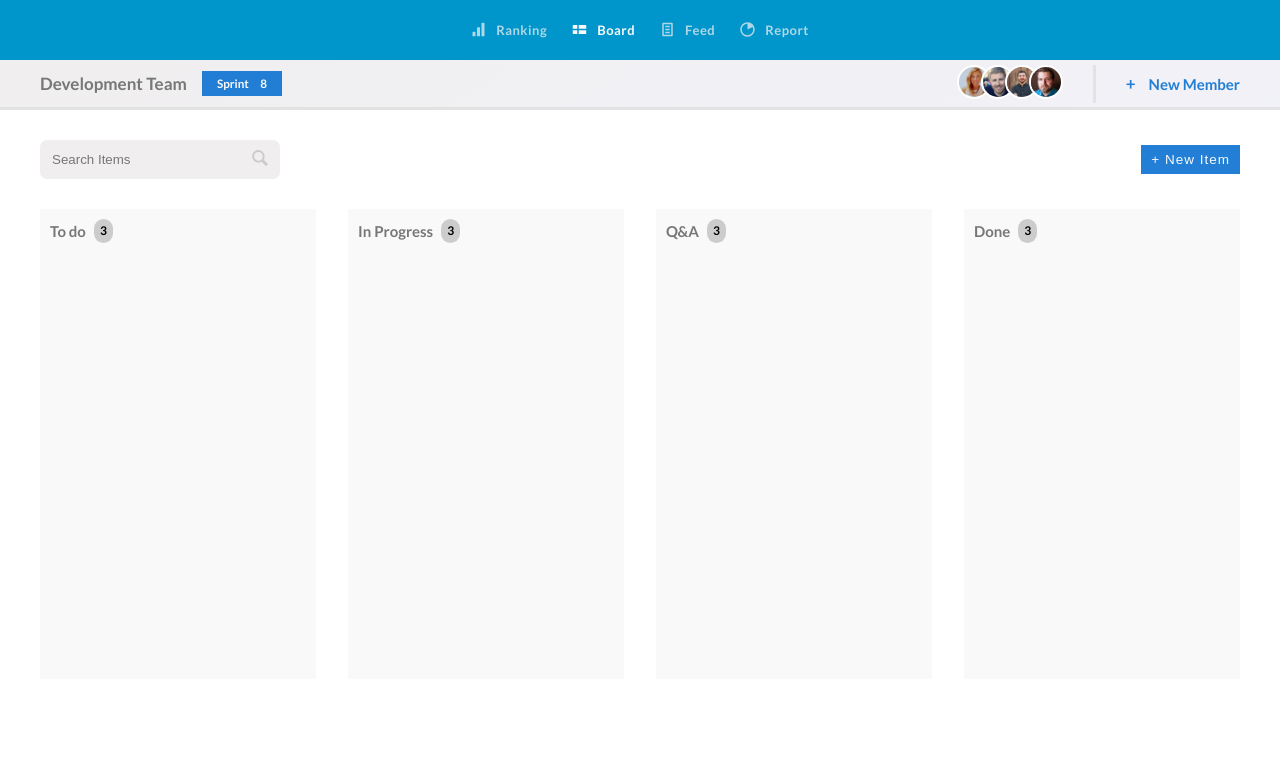
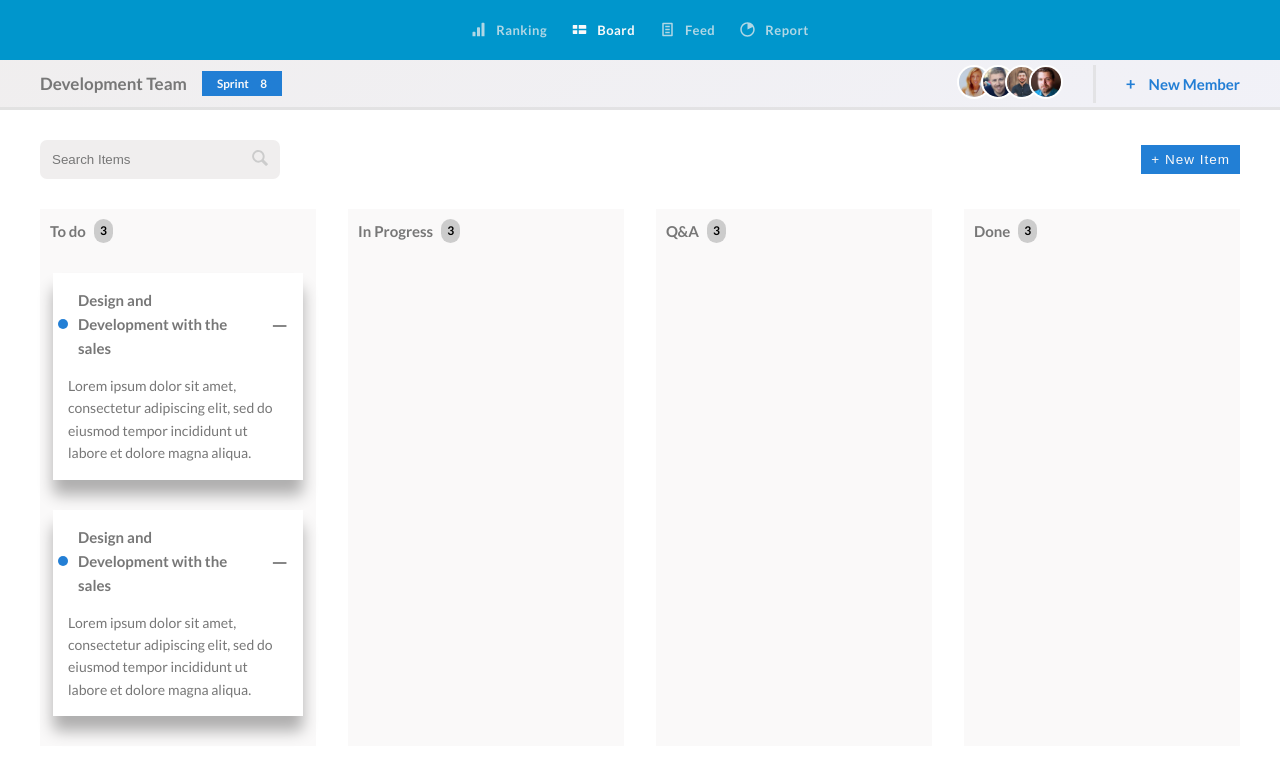
Before and after one commit to andyosei12/doit-app, a React (Create React App) app: page / in a window 1280 px wide. Shown: the top 780 px of the page. Built offline with nearby package versions, Linux system fonts and the light colour scheme.

Commit message:
feat-card and task dummy component (#5)
Co-authored-by: Andy-Osei <andrew.owusu@novanest.net>

```diff
--- a/src/Layouts/MainContent/MainContent.js
+++ b/src/Layouts/MainContent/MainContent.js
@@ -3,6 +3,7 @@ import {
   ItemsWrapper,
   MainContentWrapper,
 } from "../../components/styles/MainContent/MainContent.styled";
+import Task from "../../components/Tasks";
 
 const MainContent = (props) => {
   return (
@@ -11,6 +12,8 @@ const MainContent = (props) => {
         <Header>
           To do <span>3</span>
         </Header>
+        <Task />
+        <Task />
       </ItemsWrapper>
       <ItemsWrapper>
         <Header>
--- /dev/null
+++ b/src/components/Tasks.js
@@ -0,0 +1,21 @@
+import { TaskCard } from "./styles/Card.styled";
+import { TaskBg, TaskContent, TaskHeader } from "./styles/Task.styled";
+
+const Task = (props) => {
+  return (
+    <TaskCard>
+      <TaskBg>
+        <TaskHeader>
+          <h3>Design and Development with the sales</h3>
+          <h1>&mdash;</h1>
+        </TaskHeader>
+        <TaskContent>
+          Lorem ipsum dolor sit amet, consectetur adipiscing elit, sed do
+          eiusmod tempor incididunt ut labore et dolore magna aliqua.
+        </TaskContent>
+      </TaskBg>
+    </TaskCard>
+  );
+};
+
+export default Task;
--- /dev/null
+++ b/src/components/styles/Card.styled.js
@@ -0,0 +1,10 @@
+import styled from "styled-components";
+
+export const Card = styled.div`
+  box-shadow: 0 1.5rem 1.5rem rgba(0, 0, 0, 0.3);
+  border-radius: 5px;
+`;
+
+export const TaskCard = styled(Card)`
+  margin: 3rem 1.3rem;
+`;
--- a/src/components/styles/MainContent/MainContent.styled.js
+++ b/src/components/styles/MainContent/MainContent.styled.js
@@ -9,7 +9,7 @@ export const MainContentWrapper = styled.div`
 export const ItemsWrapper = styled.div`
   flex: 0 0 23%;
   background-color: var(--color-grey-light-1);
-  height: 47rem;
+  /* height: 47rem; */
 
   &::not(::last-child) {
     margin-right: 1.5rem;
--- /dev/null
+++ b/src/components/styles/Task.styled.js
@@ -0,0 +1,43 @@
+import styled from "styled-components";
+
+export const TaskBg = styled.div`
+  background-color: #fff;
+  padding: 1.5rem;
+  /* height: 6rem; */
+`;
+
+export const TaskHeader = styled.div`
+  display: flex;
+  justify-content: space-between;
+  align-items: center;
+
+  & h3 {
+    font-size: 1.5rem;
+    padding-left: 1rem;
+    flex: 0 0 80%;
+    position: relative;
+
+    &::before {
+      content: "";
+      height: 1rem;
+      width: 1rem;
+      margin-left: 0.5rem;
+      position: absolute;
+      top: 50%;
+      left: -1.5rem;
+      transform: translateY(-50%);
+      background-color: var(--color-secondary);
+      border-radius: 50%;
+    }
+  }
+
+  & h1 {
+    cursor: pointer;
+  }
+`;
+
+export const TaskContent = styled.p`
+  font-size: 1.4rem;
+  font-weight: 400;
+  margin-top: 1.5rem;
+`;
```
